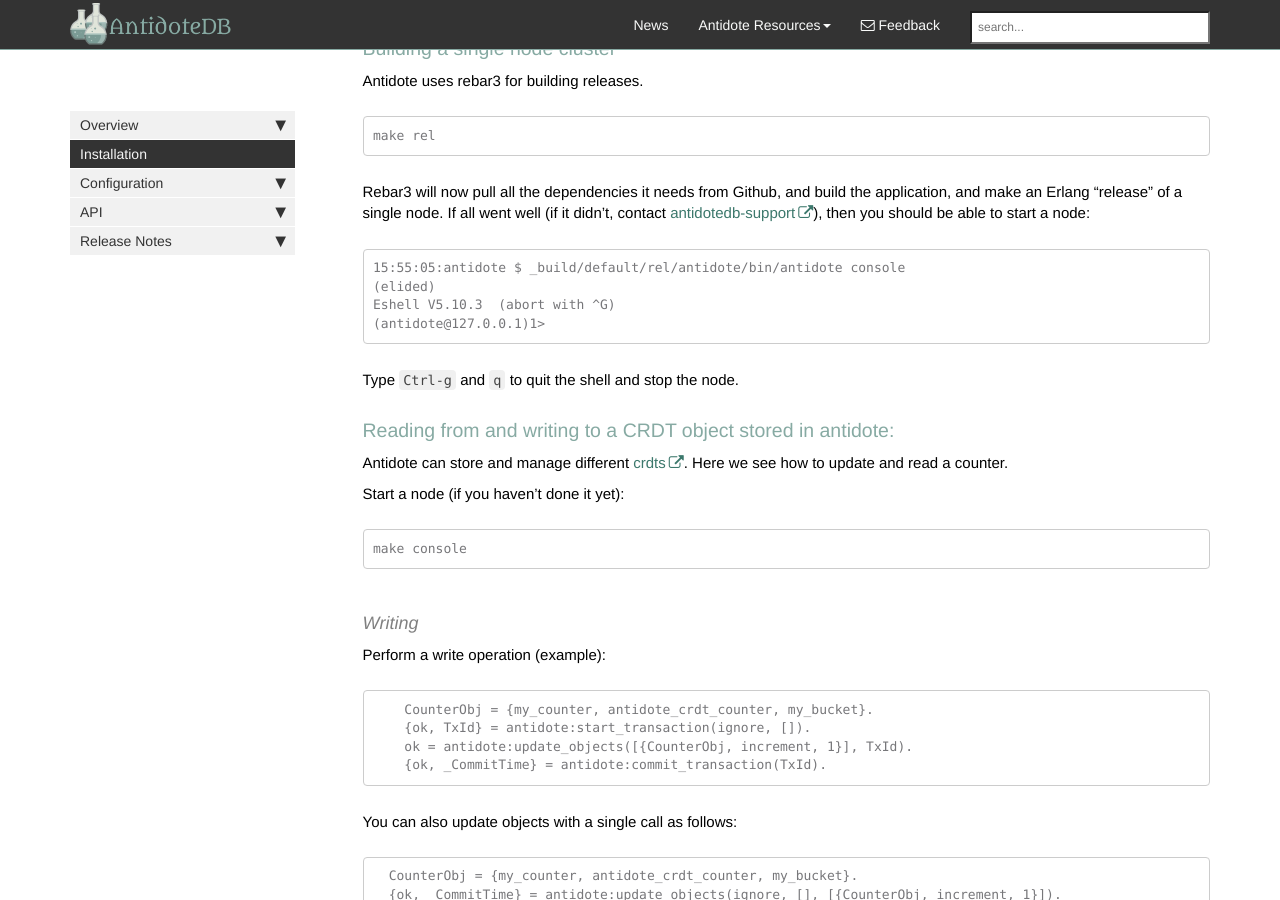
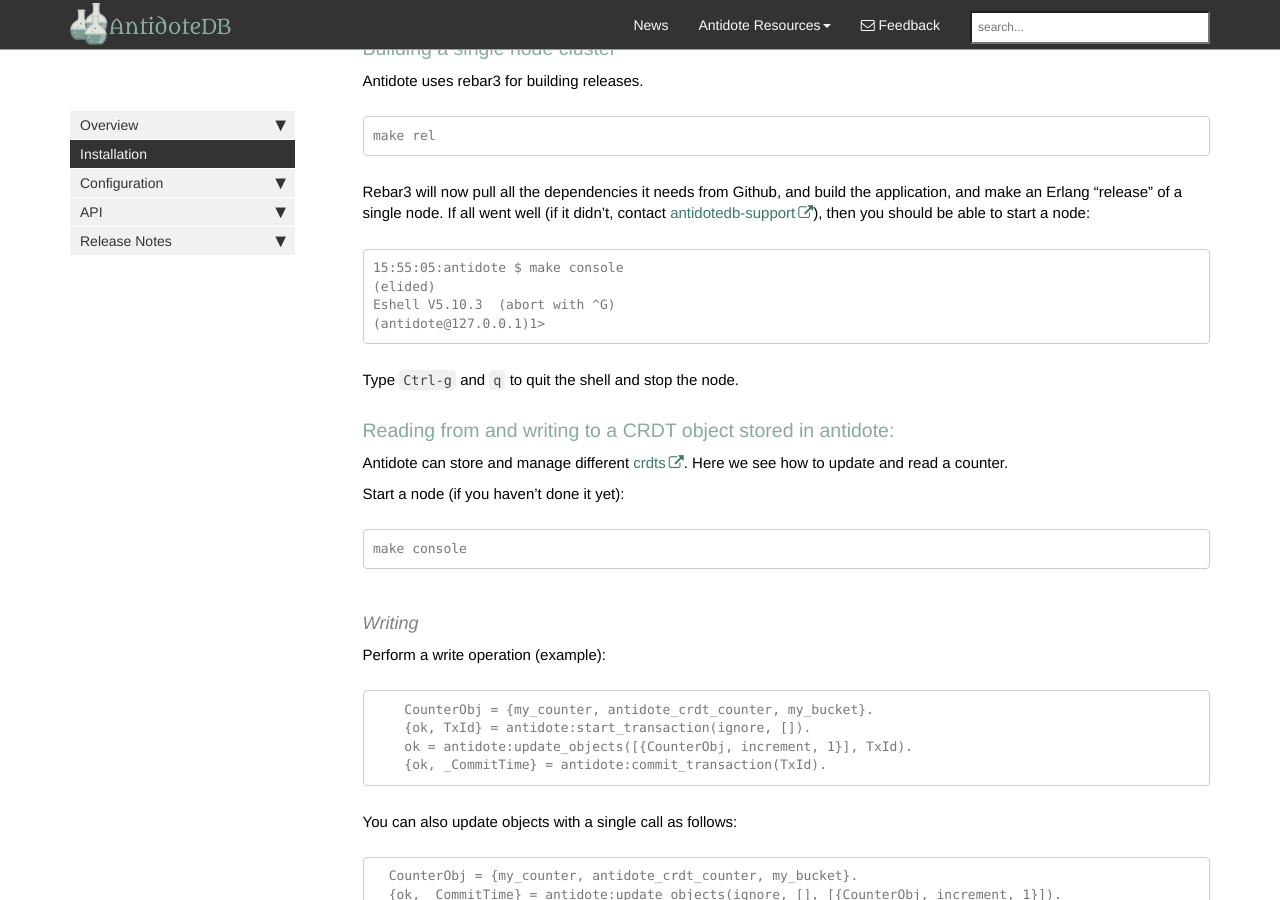
Before and after one commit to AntidoteDB/antidote, a Jekyll site: the page built from docs/pages/mydoc/setup.md, in a window 1280 px wide and 900 px high, scrolled down 857 px. Built offline with Jekyll 4.4.1, drawn with Linux system fonts in a browser that asks for light colours; nearby versions of some CDN libraries; comment, search, counter and statistics services are not loaded.

Commit message:
also change other console-command in documentation

```diff
--- a/docs/pages/mydoc/setup.md
+++ b/docs/pages/mydoc/setup.md
@@ -31,7 +31,7 @@ Rebar3 will now pull all the dependencies it needs from Github, and build
 the application, and make an Erlang "release" of a single node.  If all
 went well (if it didn't, contact [antidotedb-support](https://groups.google.com/forum/#!forum/antidotedb-support)), then you should be able to start a node:
 
-    15:55:05:antidote $ _build/default/rel/antidote/bin/antidote console
+    15:55:05:antidote $ make console
     (elided)
     Eshell V5.10.3  (abort with ^G)
     (antidote@127.0.0.1)1>
```
